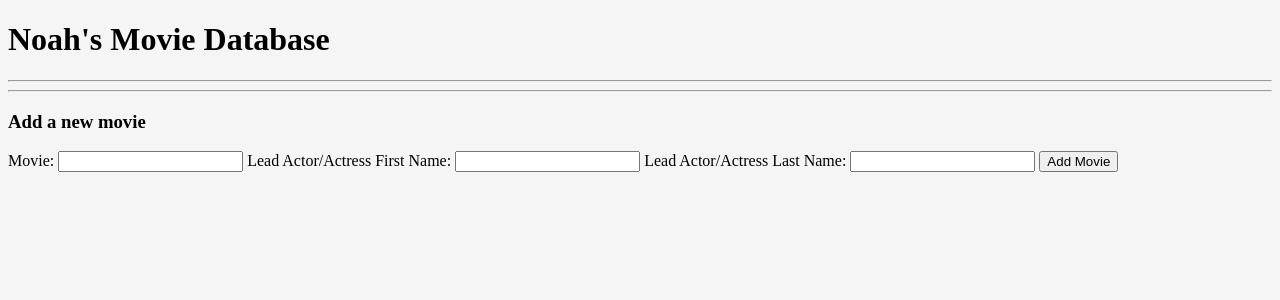
After one commit to Noah-Sempf/Database_WebApp, a Flask app: page /add_movie in a window 1280 px wide. The commit adds this page. Shown: the top 300 px of the page. Run offline with Flask 2, Linux system fonts and the light colour scheme; parts of the project's set-up code (start-up, migrations or seed data) failed here and were passed over.

```diff
--- a/app.py
+++ b/app.py
@@ -1,15 +1,53 @@
 from flask import Flask
 from flask import render_template
+from flask_wtf import FlaskForm
+from wtforms import StringField
+from wtforms.validators import DataRequired
+from flask_sqlalchemy import SQLAlchemy
+import pymysql
+import secrets
+
+conn = "mysql+pymysql://{0}:{1}@{2}/{3}".format(secrets.dbuser, secrets.dbpass, secrets.dbhost, secrets.dbname)
 
 app = Flask(__name__)
+app.config['SECRET_KEY']='SuperSecretKey'
+app.config['SQLALCHEMY_DATABASE_URI'] = conn
+db = SQLAlchemy(app)
+
+class sempf_ratingapp(db.Model):
+    MovieID = db.Column(db.Integer, primary_key=True)
+    Movie_name = db.Column(db.String(255))
+    Movie_rating = db.Column(db.String(255))
+    first_name = db.Column(db.String(255))
+    last_name = db.Column(db.String(255))
+
+    def __repr__(self):
+        return "id: {0} | Movie: {1} | Rating: {2} | First Name: {3} | Last Name:".format(self.MovieID, self.Movie_name, self.Movie_rating, self.first_name, self.last_name)
+
+
+class MovieForm(FlaskForm):
+    Movie_name = StringField('Movie:', validators=[DataRequired()])
+    Movie_rating = StringField('Rating:', validators=[DataRequired()])
+    first_name = StringField('Lead Actor/Actress First Name:', validators=[DataRequired()])
+    last_name = StringField('Lead Actor/Actress Last Name:', validators=[DataRequired()])
+
 
 @app.route('/')
 def index():
-    return render_template('index.html', pageTitle='Flask Server Home Page')
+    all_movies = sempf_ratingapp.query.all()
+    return render_template('index.html', movies = all_movies, pageTitle="Noah's Movie Ratings")
 
-@app.route('/mike')
-def mike():
-    return render_template('mike.html', pageTitle='About Mike')
+@app.route('/add_movie', methods=['GET', 'POST'])
+def add_movie():
+    form = MovieForm()
+    if form.validate_on_submit():
+        Movie = sempf_ratingapp(Movie_name=form.Movie_name.data, Movie_rating=form.Movie_rating.data, first_name=form.first_name.data, last_name=form.last_name.data)
+        db.session.add(Movie)
+        db.session.commit()
+
+        return "<h2> The movie {0} stars {1} {2} and I would rate it a {3}".format(form.Movie_name.data, form.first_name.data, form.last_name.data, form.Movie_rating.data)
+
+    return render_template('add_movie.html', form=form, pageTitle='Add a new movie')
 
 if __name__ == '__main__':
     app.run(debug=True)
--- /dev/null
+++ b/secrets.py
@@ -0,0 +1,4 @@
+dbhost = 'bais-mysql.mysql.database.azure.com'
+dbuser = 'msci3300_app@bais-mysql'
+dbpass = 'ali(Ewq38tq246acXF@#$(7aer'
+dbname = 'msci3300'
--- a/static/css/stylesheet.css
+++ b/static/css/stylesheet.css
@@ -1,3 +1,3 @@
 body {
-  background-color: lightblue;
+  background-color: whitesmoke;
 }
--- /dev/null
+++ b/templates/add_movie.html
@@ -0,0 +1,18 @@
+{% extends 'base.html' %}
+{% block body %}
+<div>
+
+    <h3>Add a new movie</h3>
+
+    <form method="POST" action="{{ url_for('add_movie') }}">
+
+        {{ form.csrf_token }}
+        {{ form.Movie_name.label }} {{ form.Movie_name(size=20) }}
+        {{ form.first_name.label }} {{ form.first_name(size=20) }}
+        {{ form.last_name.label }} {{ form.last_name(size=20) }}
+
+        <input type="submit" value="Add Movie">
+    </form>
+</div>
+
+{% endblock %}
--- a/templates/base.html
+++ b/templates/base.html
@@ -8,6 +8,9 @@
 </head>
 
   <body>
+    <h1>Noah's Movie Database</h1>
+    <hr>
+    <hr>
 
       {% block body %}
 
```
Also changed, not shown: requirements.txt (+35 -0 lines), templates/index.html (+25 -3 lines), 1 other file.
